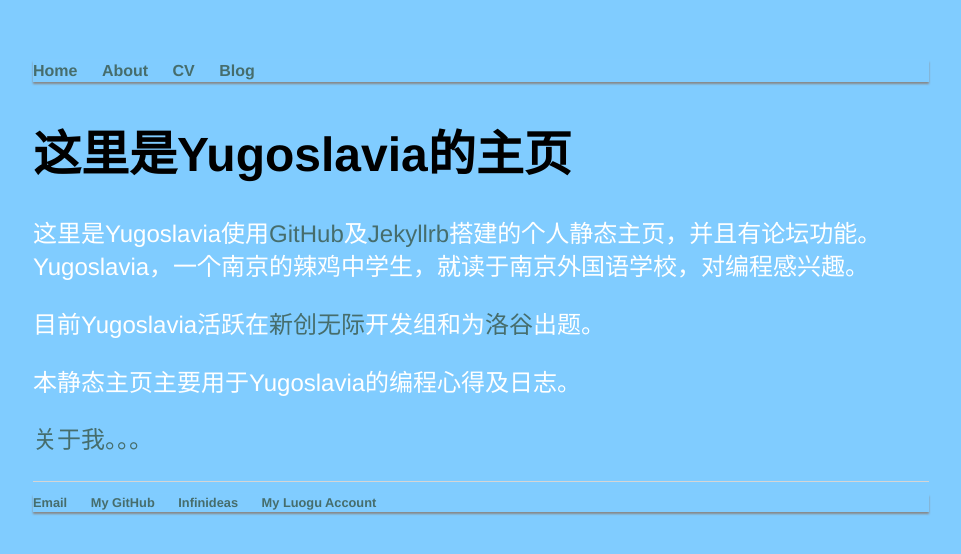
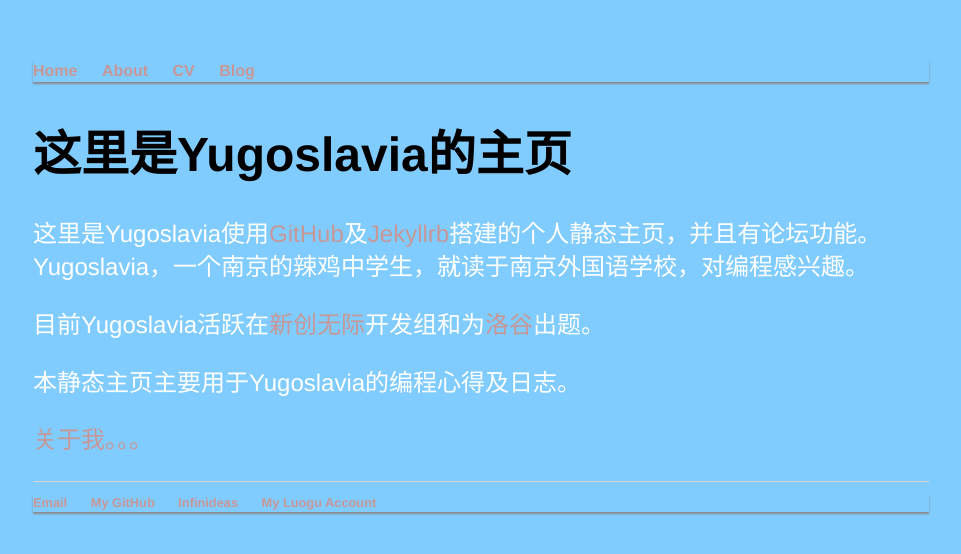
Before and after one commit to Yugoslavia36/yugoslavia36.github.io, a Jekyll site: the page built from index.html, in a window 1280 px wide. Shown: the top 554 px of the page, without its empty margins (159-1120 px from the left). Built offline with Jekyll 4.4.1, drawn with Linux system fonts in a browser that asks for light colours.

Commit message:
Update main.css

```diff
--- a/css/main.css
+++ b/css/main.css
@@ -1,6 +1,6 @@
 body { margin: 60px auto; width: 70%;background: #80ccff;}
 
-a { text-decoration: none; color: #466d6c; }
+a { text-decoration: none; color: #c79797; }
 a:hover { text-decoration: underline; }
 
 p.meta { color: #001dff; }
```
